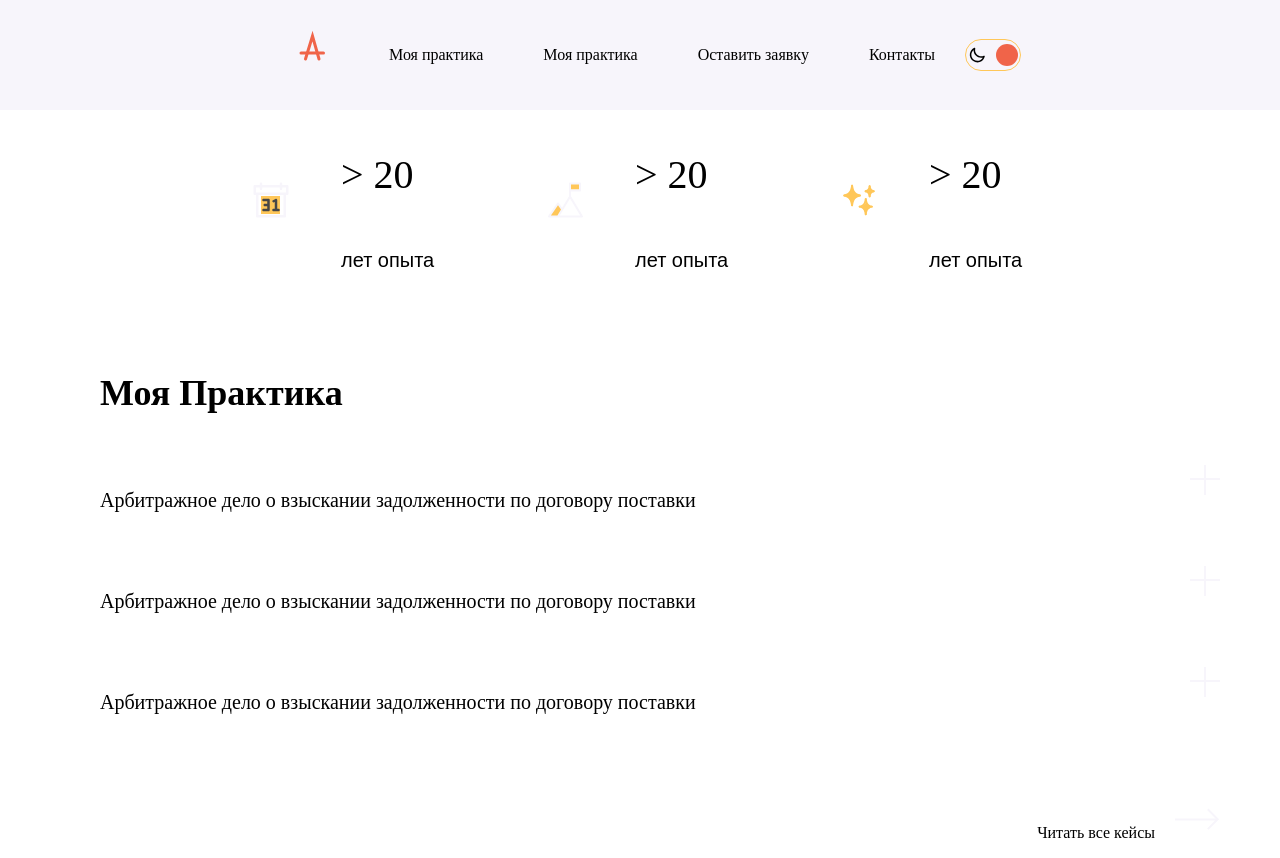
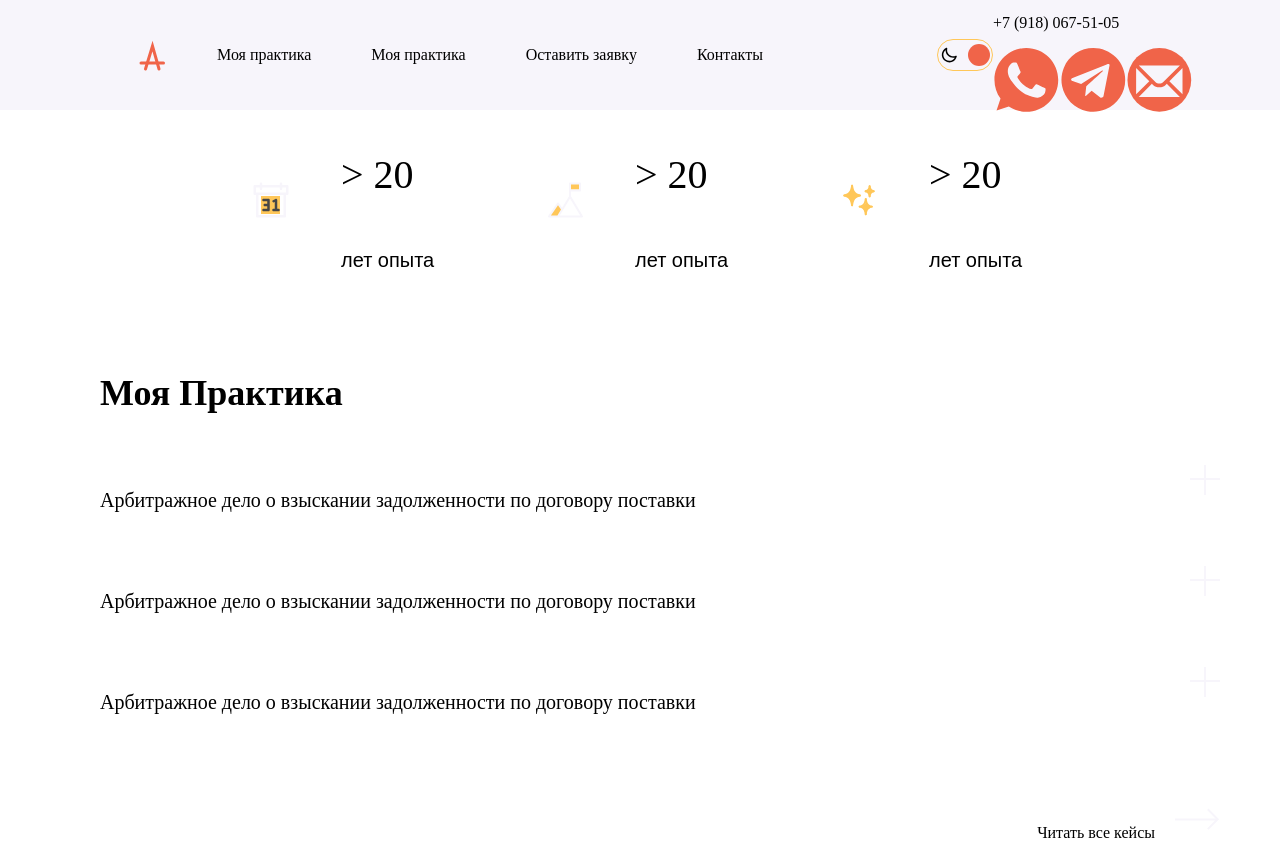
Before and after one commit to Kofeinich/advocate-front, a Gatsby site: page / in a window 1280 px wide. Shown: the top 858 px of the page. Built offline with nearby package versions, Linux system fonts and the light colour scheme; Gatsby itself is replaced by a stand-in of ours.

Commit message:
feat: config changed

```diff
--- a/gatsby-config.js
+++ b/gatsby-config.js
@@ -1,7 +1,7 @@
 module.exports = {
     siteMetadata: {
         title: `Юрист в Новороссийске`,
-        description: `Юридические услуги в Краснодарском крае и Новороссийске. Более 20 лет решения сложных юридических вопросов. `,
+        description: ``,
         author: `@Kofeinich`,
         siteUrl: `https://advocate-etalon.ru/`,
     },
--- a/src/pages/index.js
+++ b/src/pages/index.js
@@ -2,18 +2,15 @@ import * as React from 'react'
 import {
     ThemeProvider,
     useColorMode,
-    useColorModeValue,
-    ColorModeProvider, Box,
+    ColorModeProvider,
 } from "@chakra-ui/react";
 import colorTheme from "../styles/theme";
-import {Switcher} from "../styles/components/switcher/Switcher";
 import {Layout} from "../styles/components/layout/Layout";
 import {Adverting} from "../styles/components/adverting/Adverting";
 import {Titles} from "../styles/components/titles/Titles";
 
 
 const MainPage = () => {
-    const {toggleColorMode} = useColorMode();
 
     return (
         <ThemeProvider resetCSS theme={colorTheme}>
--- a/src/styles/components/layout/header/Header.js
+++ b/src/styles/components/layout/header/Header.js
@@ -1,10 +1,11 @@
 import * as React from 'react'
 import {Box, Flex, Text, useColorMode, useColorModeValue, useMediaQuery} from "@chakra-ui/react";
 import Logo from "../../../../svg/logo.svg" ;
-import {Switcher} from "../../switcher/Switcher";
+import {Contacts} from "./contacts/Contacts";
+import {Switcher} from "./switcher/Switcher";
 
 export const Header = () => {
-    const { colorMode } = useColorMode()
+    const {colorMode} = useColorMode()
     const [isMobile] = useMediaQuery("(max-width: 768px)")
 
     const bg = useColorModeValue('#F7F5FB', '#36382E')
@@ -27,22 +28,20 @@ export const Header = () => {
             <Flex
                 maxW={'1200px'}
                 justify={'space-between'}
+            >
+                <Flex
+                    justify={'left'}
+                    minW={'600px'}
                     alignItems={'center'}
                 >
                     <Flex
-                    justify={'left'}
-                >
-                    <Box
+                        justify={'center'}
+                        alignItems={'center'}
                         p={'0 10px'}
                         w={'50px'}
-                        h={'31px'}
                     >
                         <Logo/>
-                    </Box>
-                    <Flex
-                        alignItems={'center'}
-                        justify={'space-between'}
-                    >
+                    </Flex>
                     <Text
                         p={'0 30px'}
                     >
@@ -64,9 +63,14 @@ export const Header = () => {
                         Контакты
                     </Text>
                 </Flex>
-                </Flex>
-                <Flex>
+                <Flex
+                    minW={'400px'}
+                    alignItems={'center'}
+                    justify={'right'}
+
+                >
                     <Switcher/>
+                    <Contacts/>
                 </Flex>
             </Flex>
 
--- /dev/null
+++ b/src/styles/components/layout/header/contacts/Contacts.js
@@ -0,0 +1,32 @@
+import * as React from "react";
+import {Flex, Text} from "@chakra-ui/react";
+import Mail from "../../../../../svg/mail.svg";
+import WhatsApp from "../../../../../svg/whatsapp.svg";
+import Telegram from "../../../../../svg/telegram.svg" ;
+
+export const Contacts = () => {
+    return <Flex
+        w={'200px'}
+        flexDirection={'column'}
+        alignItems={'center'}
+    >
+        <Flex
+            w={'100%'}
+            alignItems={'center'}
+        >
+            <Text>
+                +7 (918) 067-51-05
+            </Text>
+        </Flex>
+        <Flex
+            w={'100%'}
+            alignItems={'center'}
+            justify={'space-between'}
+        >
+            <WhatsApp/>
+            <Telegram/>
+            <Mail/>
+        </Flex>
+
+    </Flex>
+}
--- a/src/styles/components/switcher/Switcher.js
+++ b/src/styles/components/layout/header/switcher/Switcher.js
@@ -1,7 +1,7 @@
 import {useColorModeValue, useColorMode, Box, Flex, useMediaQuery} from "@chakra-ui/react";
 import * as React from "react";
-import Sun from "../../../svg/sun.svg" ;
-import Moon from "../../../svg/moon.svg" ;
+import Sun from "../../../../../svg/sun.svg" ;
+import Moon from "../../../../../svg/moon.svg" ;
 
 export const Switcher = () => {
     const [isMobile] = useMediaQuery("(max-width: 768px)")
```
Also changed, not shown: gatsby-node.js (deleted, +0 -12 lines), src/templates/dsg.js (deleted, +0 -9 lines), src/svg/mail.svg (added), src/svg/telegram.svg (added), src/svg/whatsapp.svg (added). Lines whose indentation alone changed are shown as unchanged.
